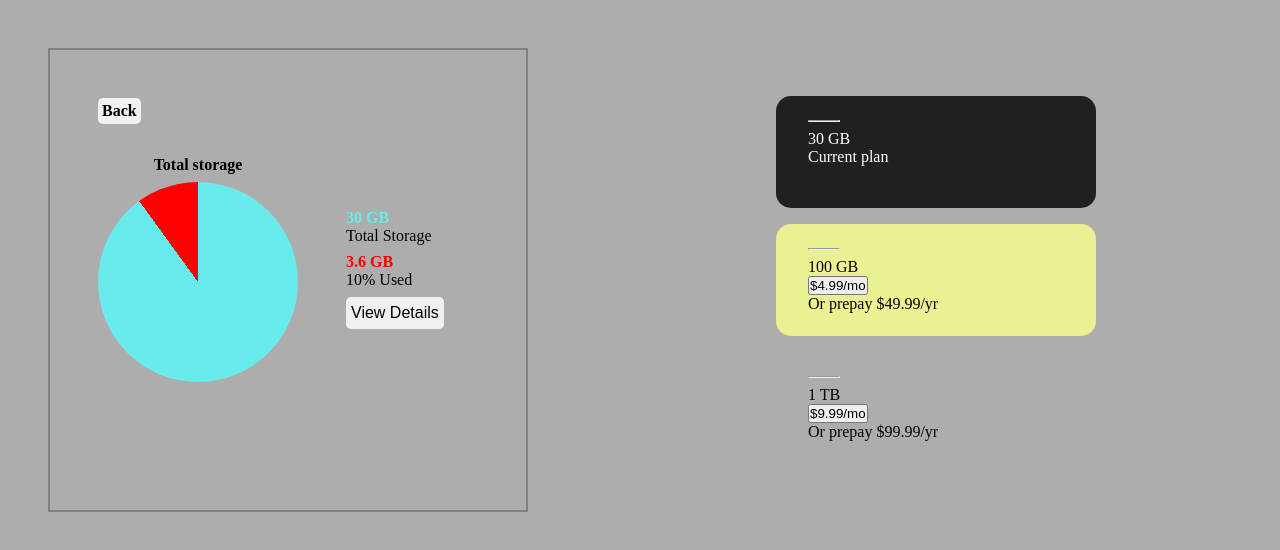
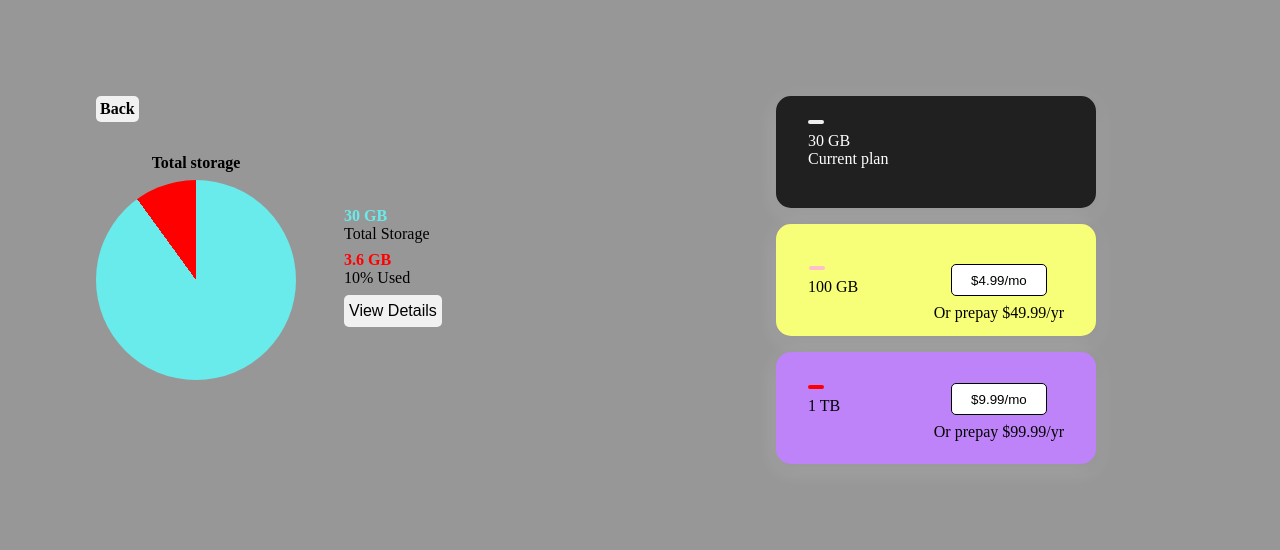
Before and after one commit to bowen-anth/storage-plans, a plain HTML site: page index.html in a window 1280 px wide. Drawn offline with Linux system fonts and the light colour scheme.

Commit message:
box shadow on cards

```diff
--- a/app.css
+++ b/app.css
@@ -5,7 +5,7 @@
 }
 
 body {
-    background-color: rgb(173, 173, 173);
+    background-color: rgb(152, 151, 151);
 }
 
 .pie {
@@ -22,10 +22,10 @@ body {
   }
 
 .total-storage-container {
-    border: 2px solid gray;
+    /* border: 2px solid gray; */
     width: 30rem;
     padding: 3rem;
-    background-color: rgb(173, 173, 173);
+    /* background-color: rgb(173, 173, 173); */
 }
 
 .total-storage-label-container {
@@ -95,15 +95,22 @@ body {
     margin-top: .5em;
 }
 
+.view-details-btn:hover {
+    background-color: #ddd;
+    color: black;
+}
+
 .plan-container {
     padding: 2rem;
     margin: auto;
 }
 
 .plan-container hr {
-    width: 2rem;
+    width: 1rem;
     margin-bottom: .5rem;
     margin-top: -.5rem;
+    border-radius: 15px;
+    height: 4px;
 }
 
 .thirty,
@@ -118,15 +125,81 @@ body {
     flex-direction: column;
 }
 
+.thirty,
+.hundred,
+.terrabyte {
+    box-shadow: 2px 4px 8px 0 rgba(52, 52, 52, 0.1), 0 6px 20px 0 rgba(254, 254, 254, 0.2);
+}
+
 .thirty {
     background-color:rgb(32, 32, 32);
     color: white;
 }
 
-.hundred {
-    background-color: rgb(234, 241, 146);
+.thirty-ornament,
+.hundred-ornament,
+.terrabyte-ornament {
+    width: 1rem;
+    margin-bottom: .5rem;
+    margin-top: -.5rem;
+    border-radius: 15px;
+    height: 4px;
+    border: none;
 }
 
-.hundred hr {
-    color: teal;
+.hundred {
+    background-color: rgb(246, 255, 119);
+    display: flex;
+    justify-content: space-between;
+    /* border: 1px solid red; */
+    align-content: center;
+    align-self: center;
 }
+
+.plan-right {
+    margin-left: auto;
+    margin-top: -2rem;
+    /* border: 1px solid green; */
+    display: flex;
+    flex-direction: column;
+    align-items: center;
+    align-self: center;
+    align-content: center;
+    gap: .5em;
+}
+
+.hundred-ornament {
+    /* background-color: rgb(21, 162, 162); */
+    background-color: pink;
+    /* width: 1rem;
+    border-radius: 15px; */
+    margin-left: 1px;
+    border: none;
+}
+
+.terrabyte {
+    background-color: rgb(190, 130, 249);
+    display: flex;
+    justify-content: center;
+}
+
+.terrabyte-ornament {
+    background-color: red;
+    border: none;
+}
+
+.price-btn {
+    border: none;
+    background-color: rgb(255, 255, 255);
+    width: 6rem;
+    height: 2rem;
+    border-radius: 5px;
+    border: 1px solid black;
+    /* box-shadow: 1px 1px 1px rgb(213, 218, 219); */
+    cursor: pointer;
+}
+
+.price-btn:hover {
+    background-color: #ddd;
+    color: black;
+}
--- a/index.html
+++ b/index.html
@@ -30,28 +30,28 @@
 
         <div class="plan-container">
             <div class="thirty">
-                <hr />
+                <button class="thirty-ornament"></button>
                 <p>30 GB</p>
                 <p>Current plan</p>
             </div>
             <div>
                 <div class="hundred">
                     <div class="plan-left">
-                        <hr />
-                        <span>100 GB</span>
+                        <button class="hundred-ornament"></button>
+                        <p>100 GB</p>
                     </div>
                     <div class="plan-right">
-                        <button>$4.99/mo</button>
+                        <button class="price-btn">$4.99/mo</button>
                         <p>Or prepay $49.99/yr</p>
                     </div>
                 </div>
                 <div class="terrabyte">
                     <div class="plan-left">
-                        <hr />
-                        <span>1 TB</span>
+                        <button class="terrabyte-ornament"></button>
+                        <p>1 TB</p>
                     </div>
                     <div class="plan-right">
-                        <button>$9.99/mo</button>
+                        <button class="price-btn">$9.99/mo</button>
                         <p>Or prepay $99.99/yr</p>
                     </div>
                 </div>
```
